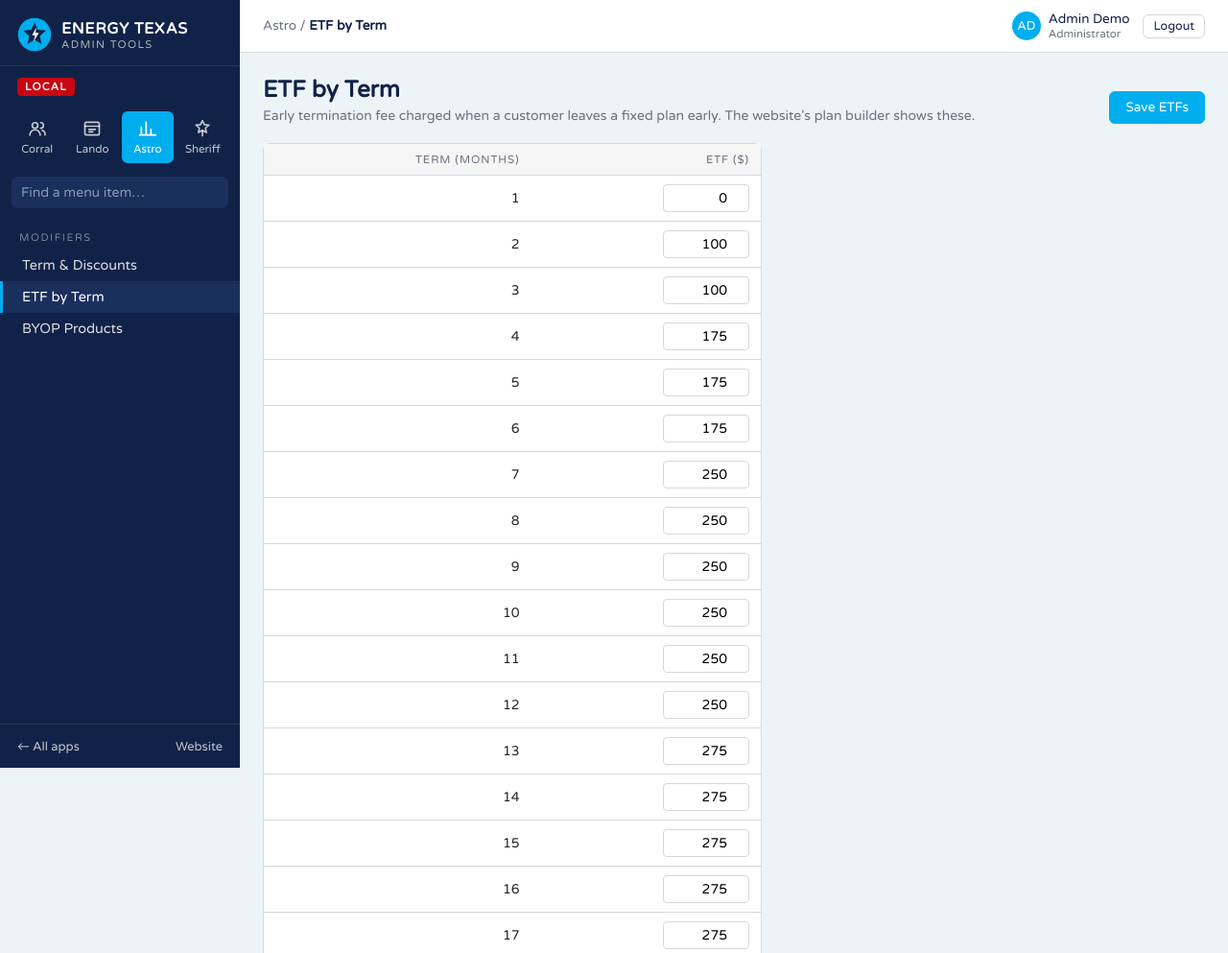
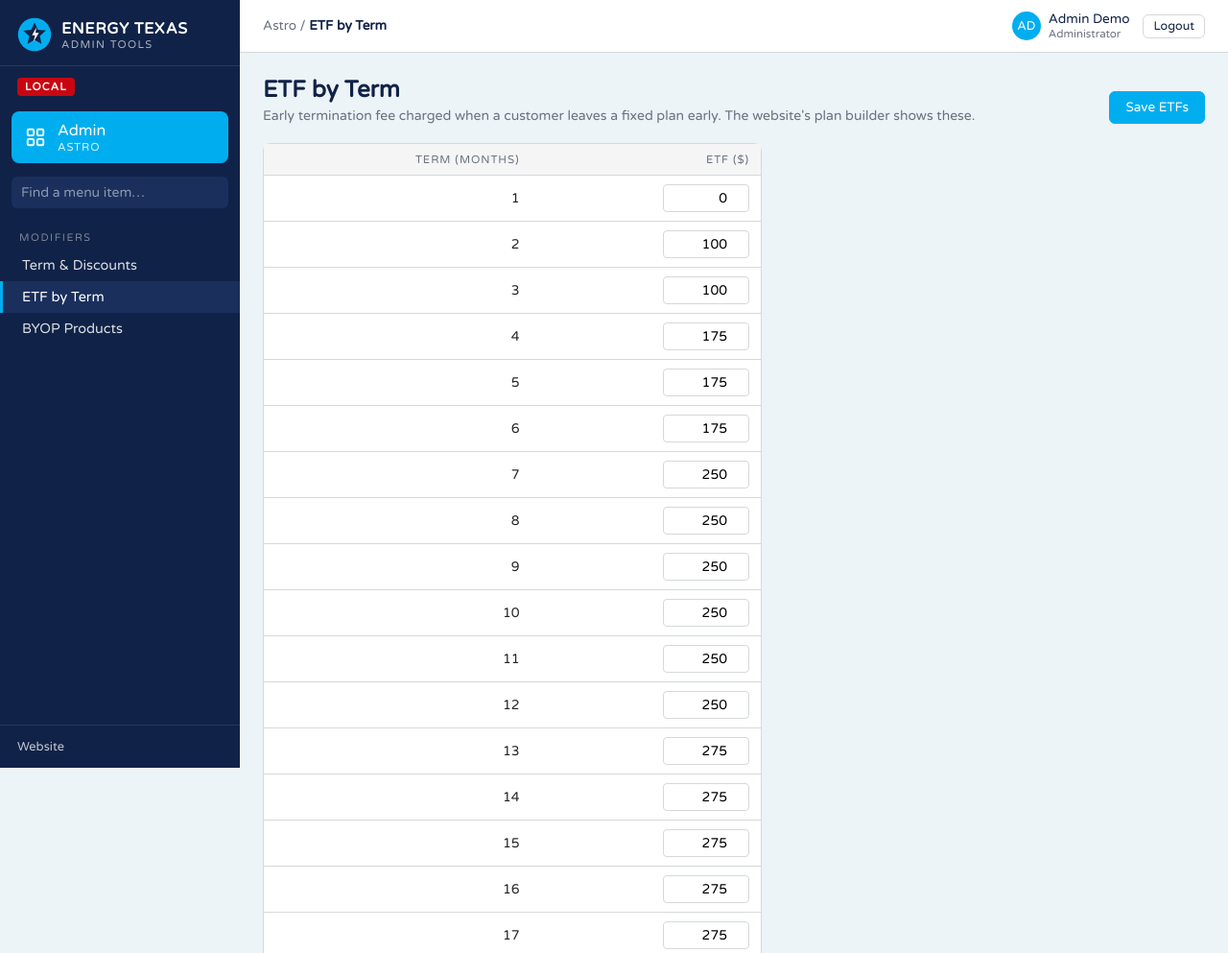
Before and after one commit to justadevfrom92/bugs, a Laravel app: page /admin/astro/etfs in a window 1280 px wide. Shown: the top 993 px of the page at 96% size. Run offline with Laravel 12, Linux system fonts and the light colour scheme; a user stored in the database is signed in; data comes from the database, SQL or seed files in the repository.

Commit message:
Replace the admin app switcher with a single Admin button
The top-left of every admin app now has one Admin button that opens the
launcher, the same page the website's Admin button opens, instead of
listing Corral, Lando, Astro and Sheriff.

Co-Authored-By: Claude Opus 5.5 <noreply@anthropic.com>
Claude-Session: https://claude.ai/code/session_01VDdrFmWED2SGcUV62YYQZE

```diff
--- a/public/admin-assets/admin.css
+++ b/public/admin-assets/admin.css
@@ -49,14 +49,14 @@ h3 { font-size: .95rem; color: var(--navy); margin-bottom: 8px; }
 .brand strong { display: block; font-size: 1rem; letter-spacing: .04em; }
 .brand span { display: block; font-size: .7rem; opacity: .65; letter-spacing: .12em; text-transform: uppercase; }
 .env { margin: 12px 18px 4px; font-size: .7rem; font-weight: 700; color: #fff; background: var(--red); border-radius: 4px; padding: 3px 8px; align-self: flex-start; letter-spacing: .1em; }
-.app-switch { display: grid; grid-template-columns: repeat(4, 1fr); gap: 4px; padding: 12px 12px 8px; }
-.app-switch a {
-  color: rgba(255,255,255,.75); text-align: center; font-size: .72rem; padding: 8px 2px; border-radius: 6px;
-  display: flex; flex-direction: column; align-items: center; gap: 4px;
+.admin-home {
+  display: flex; align-items: center; gap: 12px; margin: 12px 12px 8px; padding: 10px 14px;
+  border-radius: 8px; background: var(--cyan); color: #fff; font-size: 1rem;
 }
-.app-switch a svg { width: 20px; height: 20px; }
-.app-switch a:hover { background: var(--navy-2); color: #fff; text-decoration: none; }
-.app-switch a.on { background: var(--cyan); color: #fff; }
+.admin-home svg { width: 22px; height: 22px; flex: none; }
+.admin-home small { display: block; font-size: .72rem; opacity: .85; letter-spacing: .08em; text-transform: uppercase; }
+.admin-home:hover { background: #0099d4; text-decoration: none; }
+.admin-home:focus-visible { outline: 2px solid #fff; outline-offset: 2px; }
 .nav-search { margin: 6px 12px 10px; }
 .nav-search input { width: 100%; padding: 8px 10px; border-radius: 6px; border: 0; background: var(--navy-2); color: #fff; }
 .nav-search input::placeholder { color: rgba(255,255,255,.5); }
--- a/resources/views/admin/layouts/app.blade.php
+++ b/resources/views/admin/layouts/app.blade.php
@@ -23,13 +23,11 @@
             <div><strong>{{ config('brand.wordmark') }}</strong><span>Admin Tools</span></div>
         </div>
         <span class="env">{{ strtoupper(app()->environment()) }}</span>
-        <nav class="app-switch" aria-label="Apps">
-            @foreach ($user->apps() as $key => $a)
-                <a href="{{ route($a['home']) }}" title="{{ $a['desc'] }}" @class(['on' => $key === $appKey]) @if ($key === $appKey) aria-current="page" @endif>
-                    @include('admin.partials.icon', ['name' => $a['icon']]){{ $a['name'] }}
-                </a>
-            @endforeach
-        </nav>
+        {{-- One Admin button back to the launcher (the same page the website's Admin button opens) --}}
+        <a class="admin-home" href="{{ route('admin.launcher') }}">
+            <svg viewBox="0 0 24 24" fill="none" stroke="currentColor" stroke-width="2" aria-hidden="true"><rect x="3" y="3" width="7" height="7" rx="1.5"/><rect x="14" y="3" width="7" height="7" rx="1.5"/><rect x="3" y="14" width="7" height="7" rx="1.5"/><rect x="14" y="14" width="7" height="7" rx="1.5"/></svg>
+            <span>Admin<small>{{ $app['name'] }}</small></span>
+        </a>
         <div class="nav-search"><input id="find" type="search" placeholder="Find a menu item…" aria-label="Find a menu item"></div>
         <nav class="menu" id="menu" aria-label="{{ $app['name'] }} menu">
             @foreach ($sections as $heading => $items)
@@ -40,7 +38,6 @@
             @endforeach
         </nav>
         <div class="side-foot">
-            <a href="{{ route('admin.launcher') }}">← All apps</a>
             <a href="/" target="_blank" rel="noopener">Website</a>
         </div>
     </aside>
```
Also changed, not shown: tests/Feature/AdminTest.php (+7 -0 lines).
